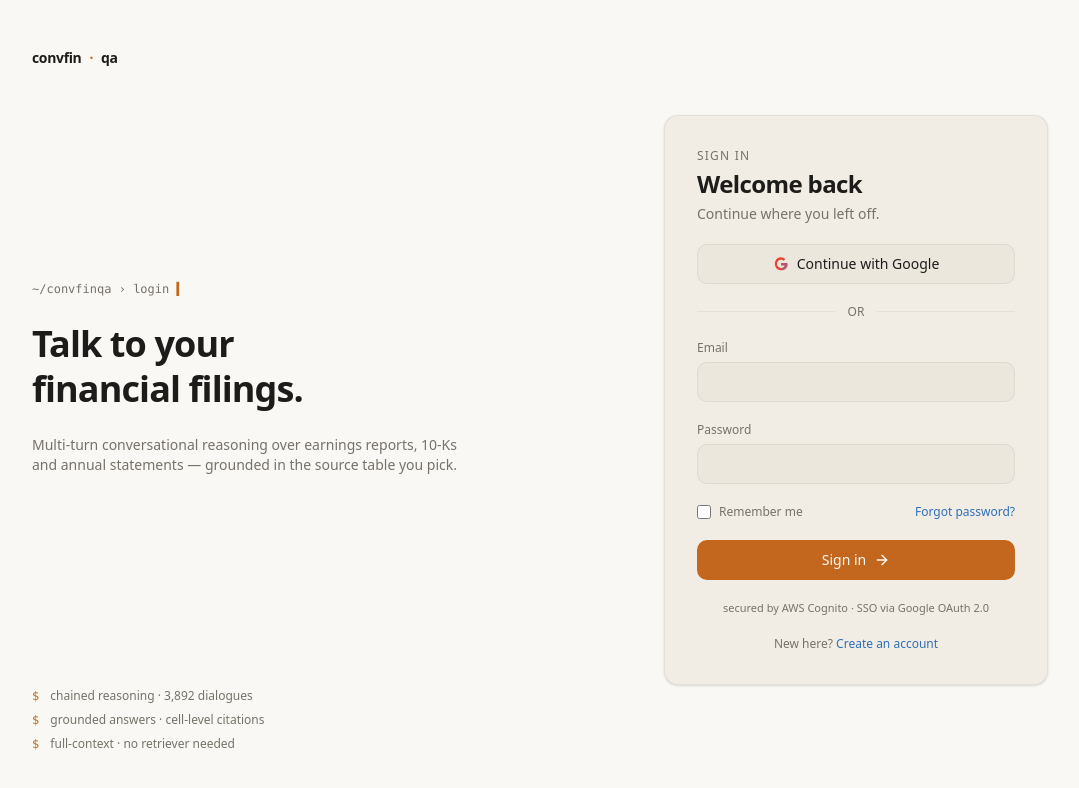
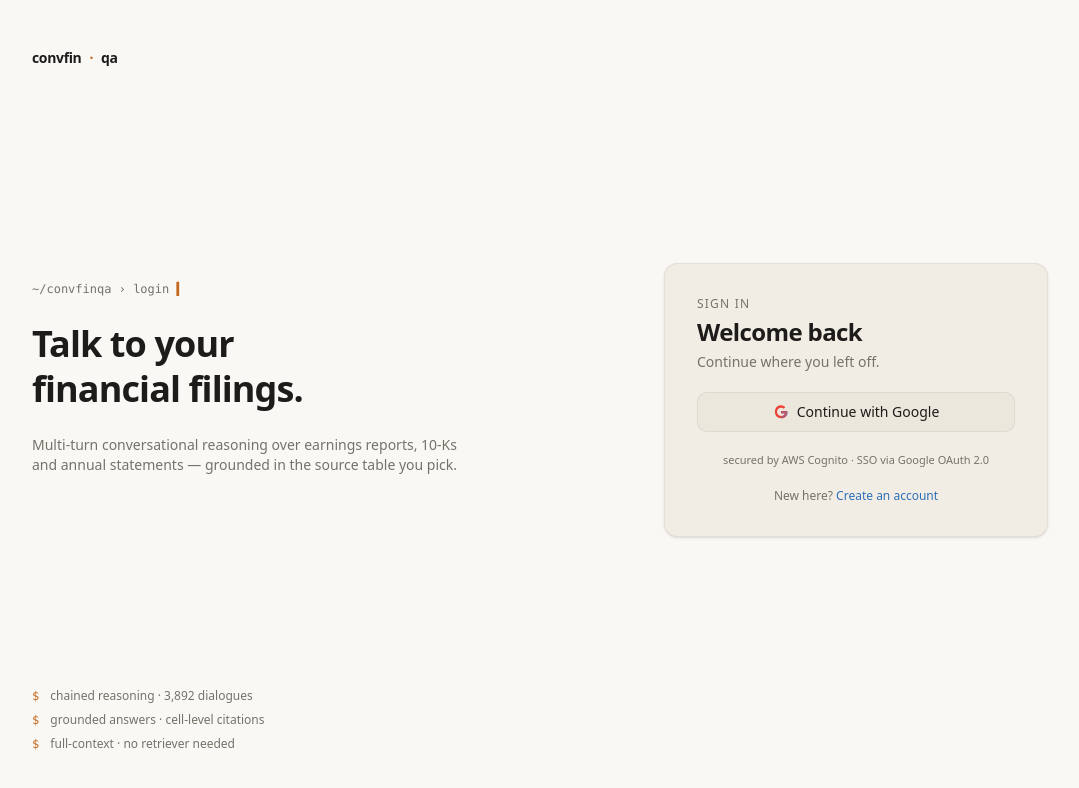
Before and after one commit to francesco-albanese/convfinqa, a React (Vite) app in the folder frontend/: page /sign-in in a window 1280 px wide. Shown: the top 788 px of the page, without its empty margins (72-1151 px from the left). Built offline with nearby package versions, Linux system fonts and the light colour scheme; no server answers.

Commit message:
fix(fe): remove decorative email/password fields from sign-in form
Sign-in only supports Google OAuth; email/password fields were purely
decorative and misleading. Removing them is the honest UX choice.

Co-authored-by: Francesco Albanese <albanesefrancesco.af@gmail.com>

```diff
--- a/frontend/src/routes/_anonymous/sign-in.tsx
+++ b/frontend/src/routes/_anonymous/sign-in.tsx
@@ -1,7 +1,4 @@
-import { useForm } from "@tanstack/react-form";
 import { createFileRoute } from "@tanstack/react-router";
-import { ArrowRight } from "lucide-react";
-import { useId } from "react";
 import { useAuth } from "@/lib/auth/AuthProvider";
 
 export const Route = createFileRoute("/_anonymous/sign-in")({
@@ -10,20 +7,6 @@ export const Route = createFileRoute("/_anonymous/sign-in")({
 
 function SignInPage() {
 	const { signIn } = useAuth();
-	const emailId = useId();
-	const passwordId = useId();
-	const rememberId = useId();
-
-	const goToApp = () => {
-		signIn();
-	};
-
-	const form = useForm({
-		defaultValues: { email: "", password: "" },
-		onSubmit: () => {
-			goToApp();
-		},
-	});
 
 	return (
 		<main className="min-h-screen w-screen bg-background text-foreground">
@@ -73,13 +56,7 @@ function SignInPage() {
 					aria-labelledby="sign-in-heading"
 					className="flex items-center justify-center px-6 py-12 sm:px-10"
 				>
-					<form
-						onSubmit={(event) => {
-							event.preventDefault();
-							void form.handleSubmit();
-						}}
-						className="flex w-full max-w-sm flex-col gap-5 rounded-lg border border-border bg-card p-8 shadow-sm"
-					>
+					<div className="flex w-full max-w-sm flex-col gap-5 rounded-lg border border-border bg-card p-8 shadow-sm">
 						<header className="flex flex-col gap-1">
 							<p className="text-muted-foreground text-xs uppercase tracking-widest">
 								Sign in
@@ -97,85 +74,11 @@ function SignInPage() {
 
 						<button
 							type="button"
-							onClick={goToApp}
+							onClick={signIn}
 							className="inline-flex h-10 w-full items-center justify-center gap-2 rounded-md border border-border bg-input font-medium text-foreground text-sm hover:bg-secondary focus-visible:outline focus-visible:outline-2 focus-visible:outline-ring"
 						>
 							<GoogleGlyph />
 							Continue with Google
-						</button>
-
-						<div className="flex items-center gap-3 text-muted-foreground text-xs">
-							<span aria-hidden="true" className="h-px flex-1 bg-border" />
-							<span>OR</span>
-							<span aria-hidden="true" className="h-px flex-1 bg-border" />
-						</div>
-
-						<form.Field name="email">
-							{(field) => (
-								<label
-									htmlFor={emailId}
-									className="flex flex-col gap-1.5 text-foreground text-sm"
-								>
-									<span className="text-muted-foreground text-xs">Email</span>
-									<input
-										id={emailId}
-										type="email"
-										autoComplete="email"
-										value={field.state.value}
-										onChange={(event) => field.handleChange(event.target.value)}
-										className="h-10 rounded-md border border-border bg-input px-3 text-foreground text-sm placeholder:text-muted-foreground focus-visible:outline focus-visible:outline-2 focus-visible:outline-ring"
-									/>
-								</label>
-							)}
-						</form.Field>
-
-						<form.Field name="password">
-							{(field) => (
-								<label
-									htmlFor={passwordId}
-									className="flex flex-col gap-1.5 text-foreground text-sm"
-								>
-									<span className="text-muted-foreground text-xs">
-										Password
-									</span>
-									<input
-										id={passwordId}
-										type="password"
-										autoComplete="current-password"
-										value={field.state.value}
-										onChange={(event) => field.handleChange(event.target.value)}
-										className="h-10 rounded-md border border-border bg-input px-3 text-foreground text-sm placeholder:text-muted-foreground focus-visible:outline focus-visible:outline-2 focus-visible:outline-ring"
-									/>
-								</label>
-							)}
-						</form.Field>
-
-						<div className="flex items-center justify-between text-muted-foreground text-xs">
-							<label
-								htmlFor={rememberId}
-								className="inline-flex items-center gap-2"
-							>
-								<input
-									id={rememberId}
-									type="checkbox"
-									className="size-3.5 rounded border-border bg-input accent-primary"
-								/>
-								Remember me
-							</label>
-							<a
-								href="#forgot"
-								className="text-link hover:underline focus-visible:outline focus-visible:outline-2 focus-visible:outline-ring"
-							>
-								Forgot password?
-							</a>
-						</div>
-
-						<button
-							type="submit"
-							className="inline-flex h-10 w-full items-center justify-center gap-2 rounded-md bg-primary font-medium text-primary-foreground text-sm hover:opacity-90 focus-visible:outline focus-visible:outline-2 focus-visible:outline-ring"
-						>
-							Sign in
-							<ArrowRight aria-hidden="true" className="size-4" />
 						</button>
 
 						<p className="text-center text-[11px] text-muted-foreground">
@@ -191,7 +94,7 @@ function SignInPage() {
 								Create an account
 							</a>
 						</p>
-					</form>
+					</div>
 				</section>
 			</div>
 		</main>
```
Also changed, not shown: 2 other files (tests, documents, lock files or other folders).
